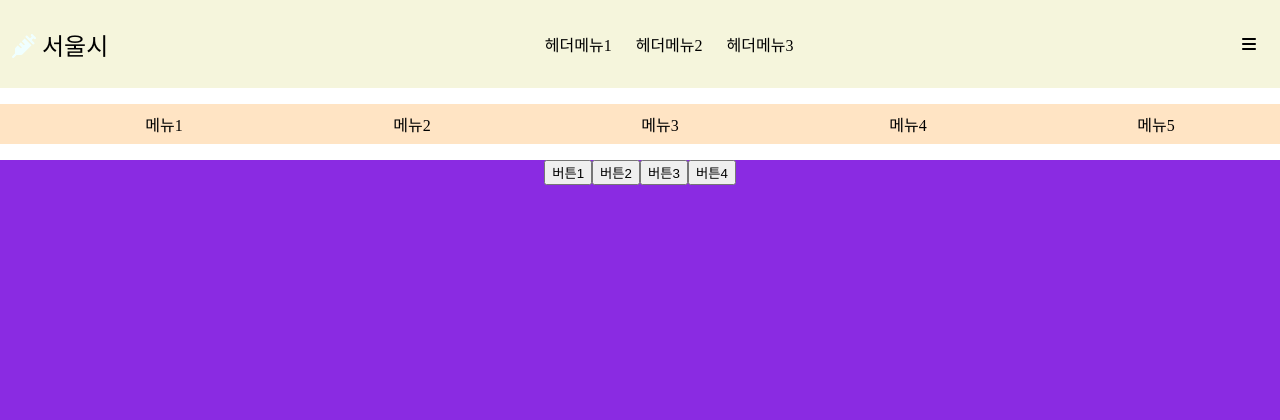
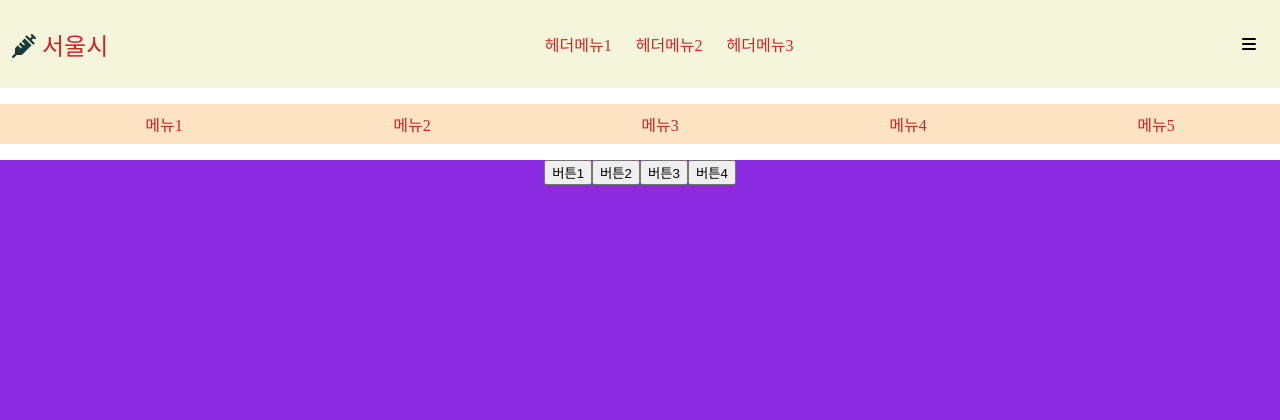
Before and after one commit to GoodDonkey/seoul_price, a Flask app: page / in a window 1280 px wide. Shown: the top 420 px of the page. Run offline with Flask 2, Linux system fonts and the light colour scheme; some libraries are stand-ins or nearby versions.

Commit message:
donkey edit

```diff
--- a/api.py
+++ b/api.py
@@ -0,0 +1 @@
+import pandas as pd
--- a/crawler.py
+++ b/crawler.py
@@ -0,0 +1,2 @@
+import pandas as pd
+import numpy as np
--- a/static/css/style.css
+++ b/static/css/style.css
@@ -12,7 +12,7 @@ header {
 
 a {
     text-decoration: none;
-    color:black;
+    color:rgb(206, 37, 37);
 }
 
 .fa-solid {
@@ -22,7 +22,7 @@ a {
 
 .header_logo {
     font-size: 24px;
-    color:azure;
+    color:rgb(26, 58, 58);
 }
 
 .header_menu_ul {
```
